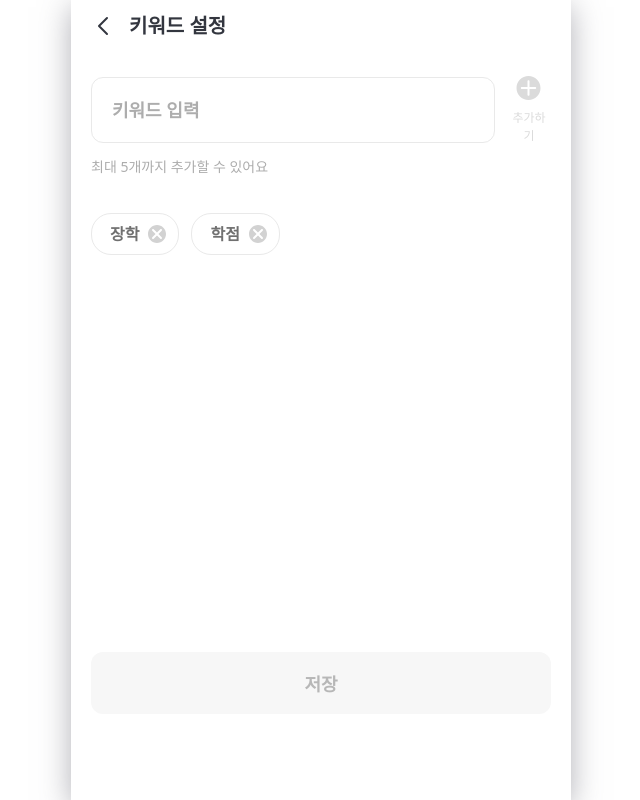
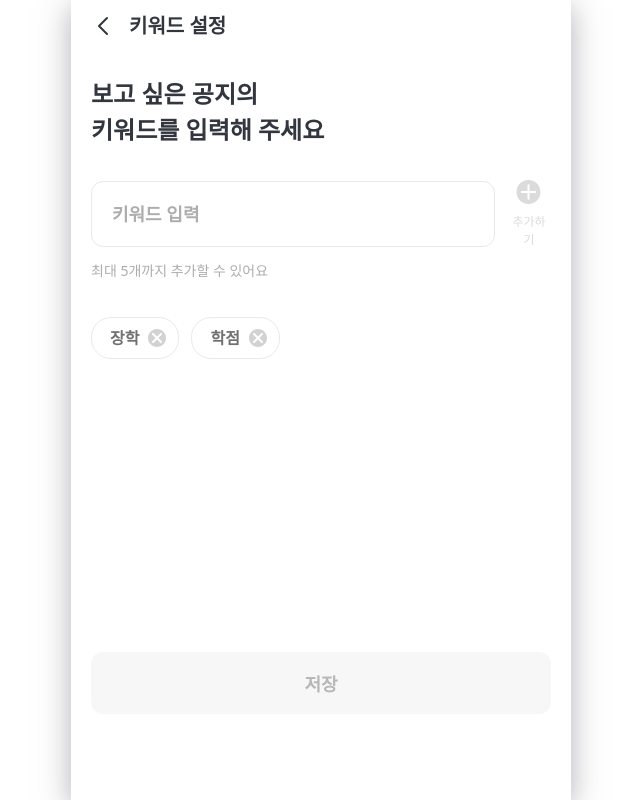
Before and after one commit to Head-4/Head-4-FE, a React (Create React App) app: page /setting/keyword in a window 1280 px wide. Shown: the whole page, without its empty margins (319-959 px from the left). Built offline with nearby package versions, Linux system fonts and the light colour scheme; a web font is replaced by a local one.

Commit message:
chore: KeyWordEdit modify

```diff
--- a/src/pages/keyword/KeyWordEdit.tsx
+++ b/src/pages/keyword/KeyWordEdit.tsx
@@ -1,11 +1,10 @@
 import React, {useEffect, useRef, useState} from 'react';
 import styled from "styled-components";
 import GlobalButton from "../../components/GlobalButton";
-import Row from "../../styles/Common/Row";
 import KeyWord from "./components/KeyWord";
-import {ReactComponent as AddIcon} from "../../assets/KeyWord/AddIcon.svg";
 import AlertBox from "../../components/AlertBox";
 import {useAlertBox} from "../../hooks/alertBox/useAlertBox";
+import KeyWordInputSection from "./components/KeyWordInputSection";
 
 interface keyWord {
     id: number;
@@ -41,13 +40,8 @@ export default function KeyWordEdit() {
     const isMax: boolean = keyWordList.length === 5;
 
     const addKeyWordClick = () => {
-        if (isMax) {
-            alert("5개만 가능합니다.");
-            setKeyWord('');
-            return;
-        }
         if (keyWordList.some((item) => item.content === keyWord)) {
-            alert("이미 추가된 키워드입니다.");
+            // 에러처리
             return;
         }
         setKeyWordList([...keyWordList, {id: Date.now(), content: keyWord}]);
@@ -61,30 +55,15 @@ export default function KeyWordEdit() {
     return (
         <>
             <KeywordSection>
-                {isLogin ?
-                    <></>
-                    :
-                    <KeyWordH1>보고 싶은 공지의<br/>키워드를 입력해 주세요</KeyWordH1>
-                }
-                <Row $gap={12} $verticalAlign="center">
-                    <KeyWordInput
-                        value={keyWord}
-                        onChange={(e) => setKeyWord(e.target.value)}
-                        $isMax={isMax}
-                        readOnly={isMax}
-                        placeholder='키워드 입력'
-                        onFocus={() => setIsInputFocused(true)}
-                        onBlur={() => setIsInputFocused(false)}
-                    />
-                    <AddButton
-                        onClick={addKeyWordClick}
-                        disabled={!isAddActive}
-                        $isAddActive={isAddActive}
-                    >
-                        <AddIcon/>
-                        <AddLabel>추가하기</AddLabel>
-                    </AddButton>
-                </Row>
+                {isLogin && <KeyWordH1>보고 싶은 공지의<br/>키워드를 입력해 주세요</KeyWordH1>}
+                <KeyWordInputSection
+                    keyWord={keyWord}
+                    setKeyWord={setKeyWord}
+                    isAddActive={isAddActive}
+                    isMax={isMax}
+                    setIsInputFocused={setIsInputFocused}
+                    addKeyWordClick={addKeyWordClick}
+                />
                 <NoticeP $isMax={isMax} $isInputFocused={isInputFocused}>최대 5개까지 추가할 수 있어요</NoticeP>
                 <KeyWordWrapper>
                     {keyWordList.map((it) =>
@@ -113,34 +92,6 @@ const KeyWordH1 = styled.h1`
     margin-bottom: 32px;
 `;
 
-const KeyWordInput = styled.input<{ $isMax: boolean }>`
-    width: calc(100% - 55px);
-    padding: 20px;
-    border-radius: 12px;
-    border: 1px solid #E9E9E9;
-    font-size: 18px;
-    font-weight: 600;
-    color: ${({theme}) => theme.colors.mainFont};
-
-    &:focus {
-        border-color: ${({$isMax}) => $isMax ? '#BD0000' : ({theme}) => theme.colors.primary};
-    }
-
-    &::placeholder {
-        color: #ADADAD;
-    }
-`;
-
-const AddButton = styled.button<{ $isAddActive: boolean }>`
-    color: ${({$isAddActive}) => $isAddActive ? ({theme}) => theme.colors.primary : '#DBDBDB'};
-`;
-
-const AddLabel = styled.div`
-    margin-top: 4px;
-    font-size: 12px;
-    font-weight: 500;
-`;
-
 const NoticeP = styled.p<{ $isMax: boolean; $isInputFocused: boolean }>`
     margin-top: 12px;
     color: ${({$isMax, $isInputFocused}) => $isMax && $isInputFocused ? '#BD0000' : '#ADADAD'};
--- /dev/null
+++ b/src/pages/keyword/components/KeyWordInputSection.tsx
@@ -0,0 +1,70 @@
+import React from 'react';
+import Row from "../../../styles/Common/Row";
+import styled from "styled-components";
+import {ReactComponent as AddIcon} from "../../../assets/KeyWord/AddIcon.svg";
+
+
+interface KeyWordInputSectionProps {
+    keyWord: string;
+    setKeyWord: React.Dispatch<React.SetStateAction<string>>;
+    isAddActive: boolean;
+    isMax: boolean;
+    setIsInputFocused: React.Dispatch<React.SetStateAction<boolean>>;
+    addKeyWordClick: () => void;
+}
+
+export default function KeyWordInputSection({
+                                                keyWord, setKeyWord, isAddActive, isMax,
+                                                setIsInputFocused, addKeyWordClick,
+                                            }: KeyWordInputSectionProps) {
+
+    return (
+        <Row $gap={12} $verticalAlign="center">
+            <KeyWordInput
+                value={keyWord}
+                onChange={(e) => setKeyWord(e.target.value)}
+                $isMax={isMax}
+                readOnly={isMax}
+                placeholder='키워드 입력'
+                onFocus={() => setIsInputFocused(true)}
+                onBlur={() => setIsInputFocused(false)}
+            />
+            <AddButton
+                onClick={addKeyWordClick}
+                disabled={!isAddActive}
+                $isAddActive={isAddActive}
+            >
+                <AddIcon/>
+                <AddLabel>추가하기</AddLabel>
+            </AddButton>
+        </Row>
+    );
+}
+
+const KeyWordInput = styled.input<{ $isMax: boolean }>`
+    width: calc(100% - 55px);
+    padding: 20px;
+    border-radius: 12px;
+    border: 1px solid #E9E9E9;
+    font-size: 18px;
+    font-weight: 600;
+    color: ${({theme}) => theme.colors.mainFont};
+
+    &:focus {
+        border-color: ${({$isMax}) => $isMax ? '#BD0000' : ({theme}) => theme.colors.primary};
+    }
+
+    &::placeholder {
+        color: #ADADAD;
+    }
+`;
+
+const AddButton = styled.button<{ $isAddActive: boolean }>`
+    color: ${({$isAddActive}) => $isAddActive ? ({theme}) => theme.colors.primary : '#DBDBDB'};
+`;
+
+const AddLabel = styled.div`
+    margin-top: 4px;
+    font-size: 12px;
+    font-weight: 500;
+`;
```
